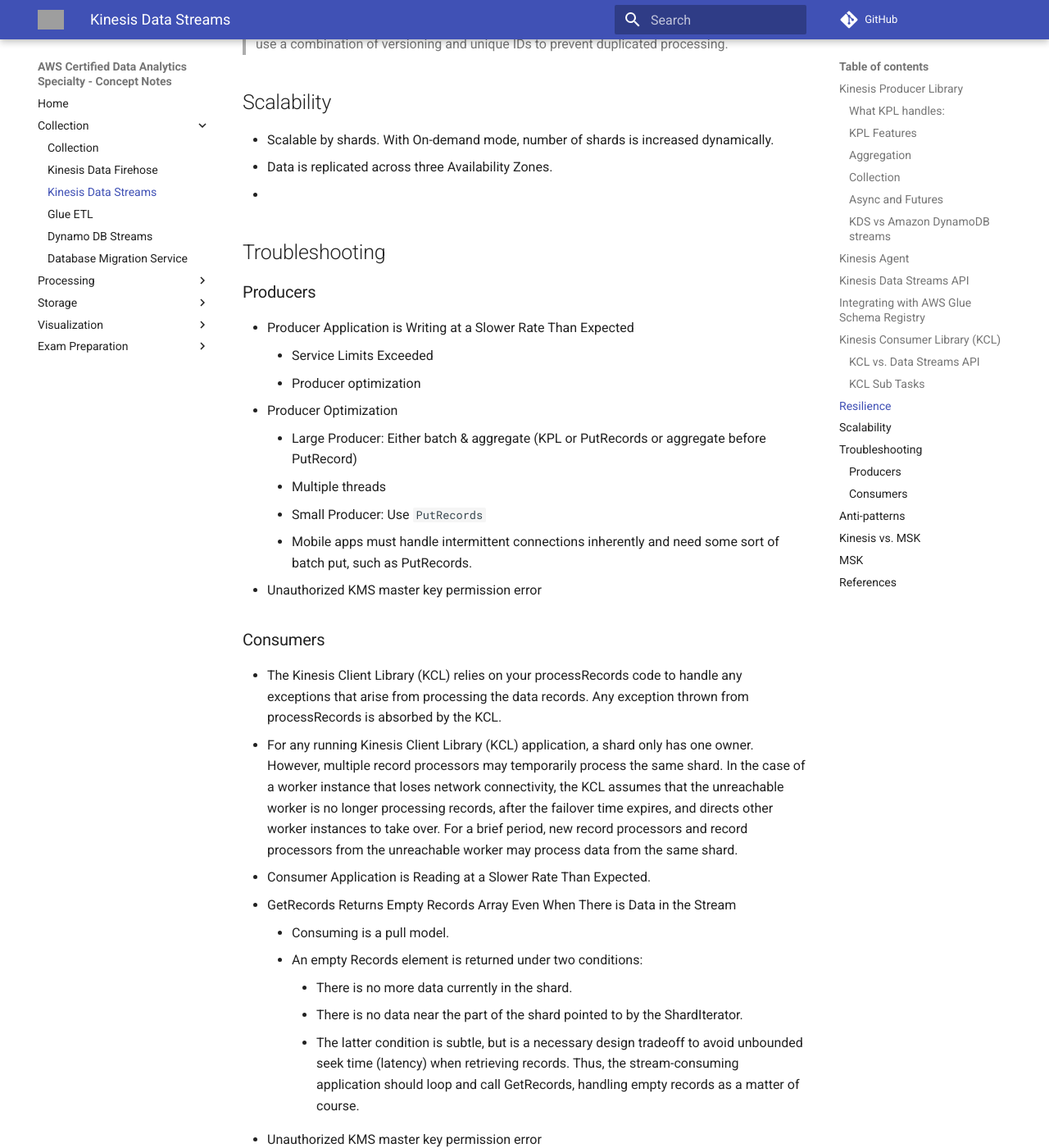
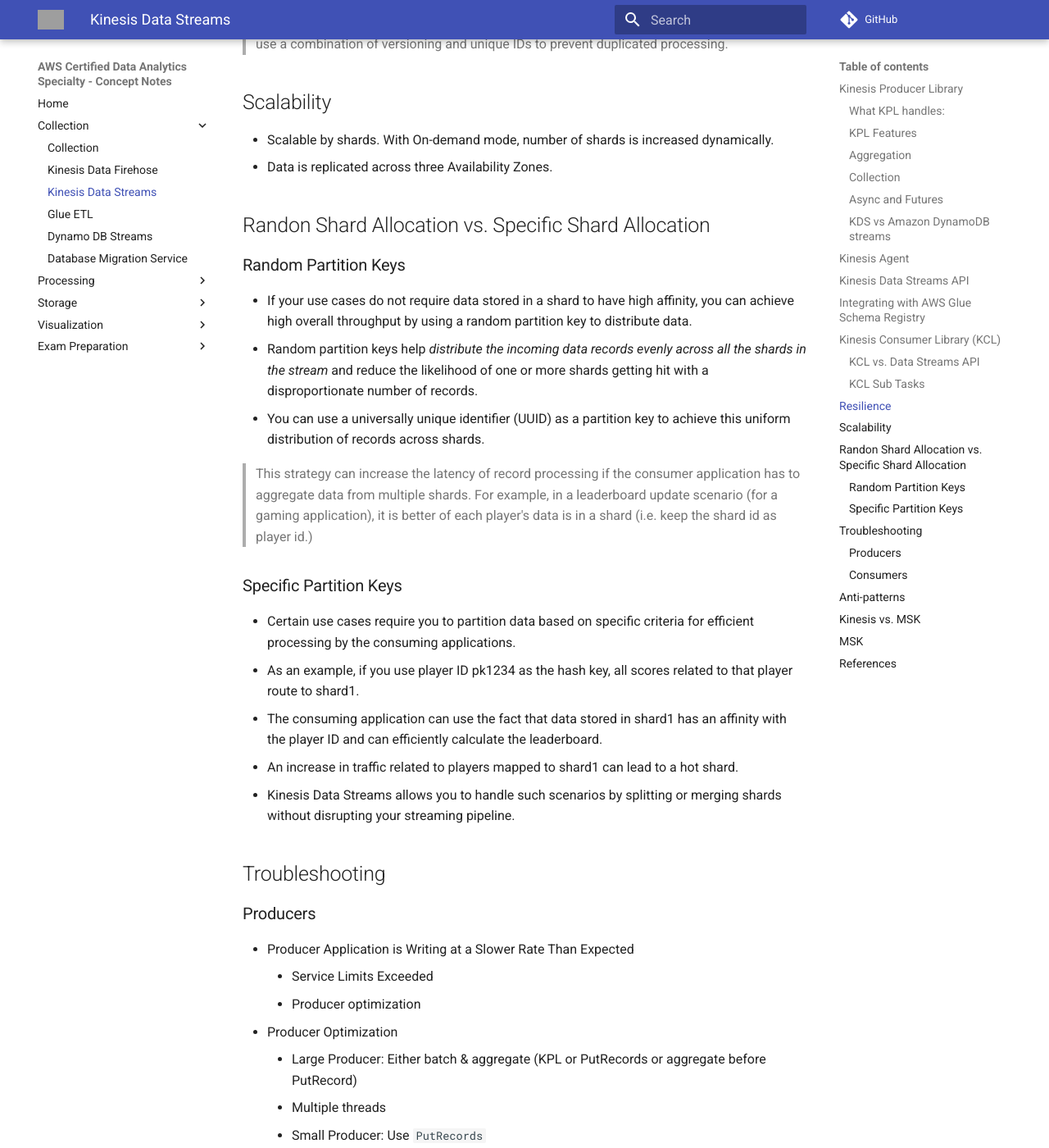
Before and after one commit to jeyabalajis/aws-certified-data-analytics-specialty-notes, an MkDocs documentation site: the page built from docs/collection/kinesis_data_streams.md, in a window 1280 px wide and 1400 px high, scrolled down 4775 px. Shown: the whole window at 82% size. Built offline with MkDocs 1.6.1 and Material for MkDocs 9.7.7, drawn with Linux system fonts in a browser that asks for light colours; comment, search, counter and statistics services are not loaded; grey boxes are pictures that could not be loaded.

Commit message:
updated documentation

```diff
--- a/docs/collection/kinesis_data_streams.md
+++ b/docs/collection/kinesis_data_streams.md
@@ -122,7 +122,25 @@
 
 - Scalable by shards. With On-demand mode, number of shards is increased dynamically.
 - Data is replicated across three Availability Zones.
--
+
+## Randon Shard Allocation vs. Specific Shard Allocation
+
+### Random Partition Keys
+
+- If your use cases do not require data stored in a shard to have high affinity, you can achieve high overall throughput by using a random partition key to distribute data.
+- Random partition keys help _distribute the incoming data records evenly across all the shards in the stream_ and reduce the likelihood of one or more shards getting hit with a disproportionate number of records.
+- You can use a universally unique identifier (UUID) as a partition key to achieve this uniform distribution of records across shards.
+
+> This strategy can increase the latency of record processing if the consumer application has to aggregate data from multiple shards.
+> For example, in a leaderboard update scenario (for a gaming application), it is better of each player's data is in a shard (i.e. keep the shard id as player id.)
+
+### Specific Partition Keys
+
+- Certain use cases require you to partition data based on specific criteria for efficient processing by the consuming applications.
+- As an example, if you use player ID pk1234 as the hash key, all scores related to that player route to shard1.
+- The consuming application can use the fact that data stored in shard1 has an affinity with the player ID and can efficiently calculate the leaderboard.
+- An increase in traffic related to players mapped to shard1 can lead to a hot shard.
+- Kinesis Data Streams allows you to handle such scenarios by splitting or merging shards without disrupting your streaming pipeline.
 
 ## Troubleshooting
 
```
Also changed, not shown: docs/collection/glue_etl.md (+13 -0 lines), docs/security/emr_security.md (added, +10 -0 lines), docs/security/redshift_security.md (added, +15 -0 lines).
